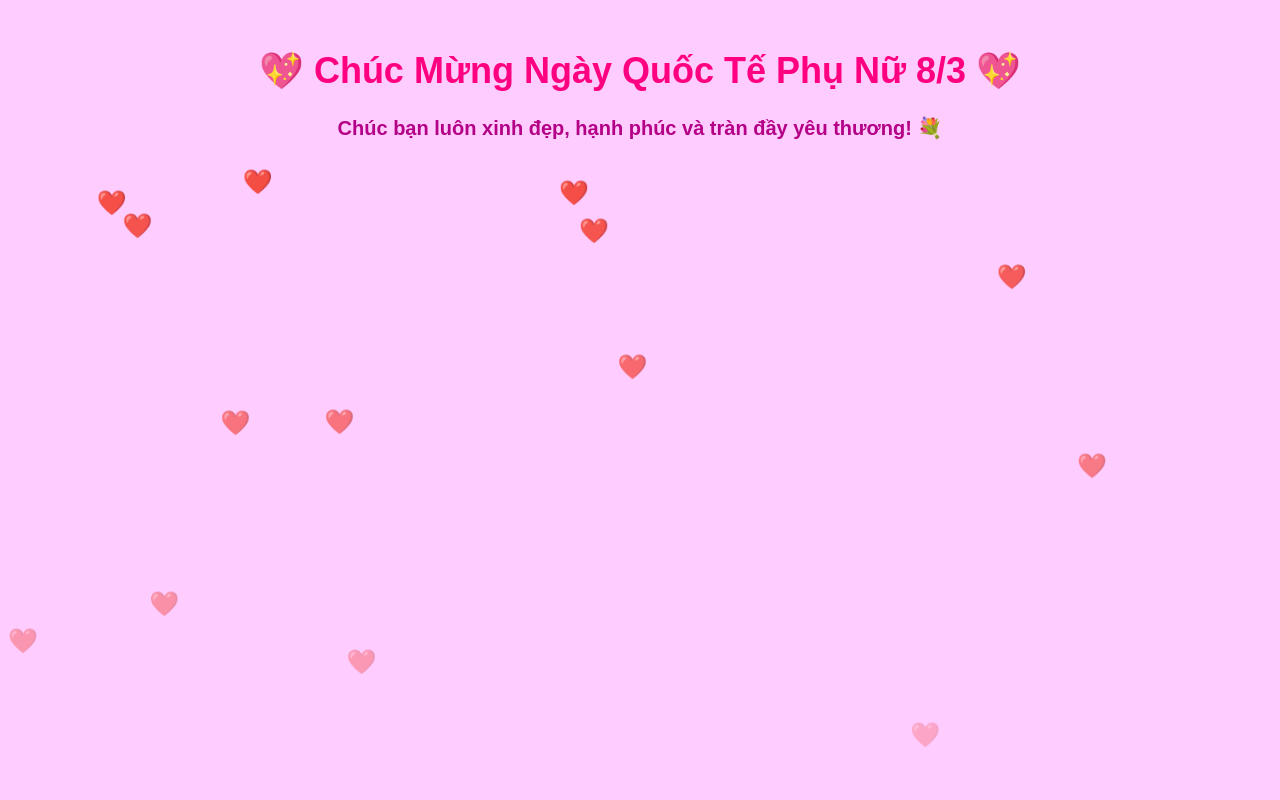
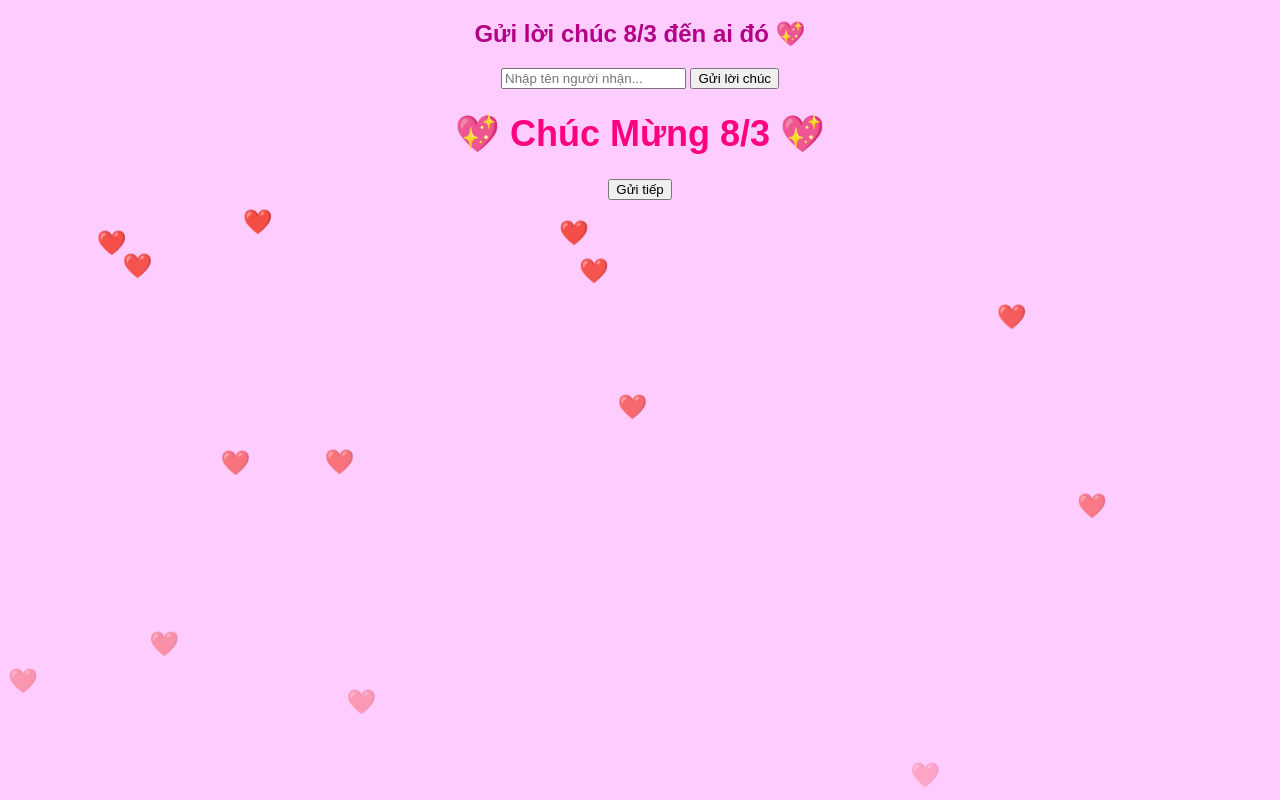
Before and after one commit to VivuwithC/vangift4you, a plain HTML site: page index.html in a window 1280 px wide. Drawn offline with Linux system fonts and the light colour scheme.

Commit message:
Update index.html

```diff
--- a/index.html
+++ b/index.html
@@ -8,16 +8,29 @@
 </head>
 <body>
 
-    <audio autoplay loop>
+    <!-- Nhạc nền -->
+    <audio id="bg-music" autoplay loop>
         <source src="music.mp3" type="audio/mpeg">
-        Trình duyệt của bạn không hỗ trợ audio.
+        Trình duyệt của bạn không hỗ trợ phát nhạc.
     </audio>
 
-    <div class="container">
-        <h1>💖 Chúc Mừng Ngày Quốc Tế Phụ Nữ 8/3 💖</h1>
-        <p>Chúc bạn luôn xinh đẹp, hạnh phúc và tràn đầy yêu thương! 💐</p>
+    <!-- Form nhập tên người nhận -->
+    <div id="welcome">
+        <h2>Gửi lời chúc 8/3 đến ai đó 💖</h2>
+        <input type="text" id="name-input" placeholder="Nhập tên người nhận...">
+        <button onclick="showCard()">Gửi lời chúc</button>
+    </div>
+
+    <!-- Thiệp chúc mừng -->
+    <div id="card" class="hidden">
+        <div class="card-content">
+            <h1>💖 Chúc Mừng 8/3 💖</h1>
+            <p id="greeting"></p>
+            <button onclick="reloadPage()">Gửi tiếp</button>
+        </div>
     </div>
 
     <script src="script.js"></script>
+
 </body>
 </html>
```
